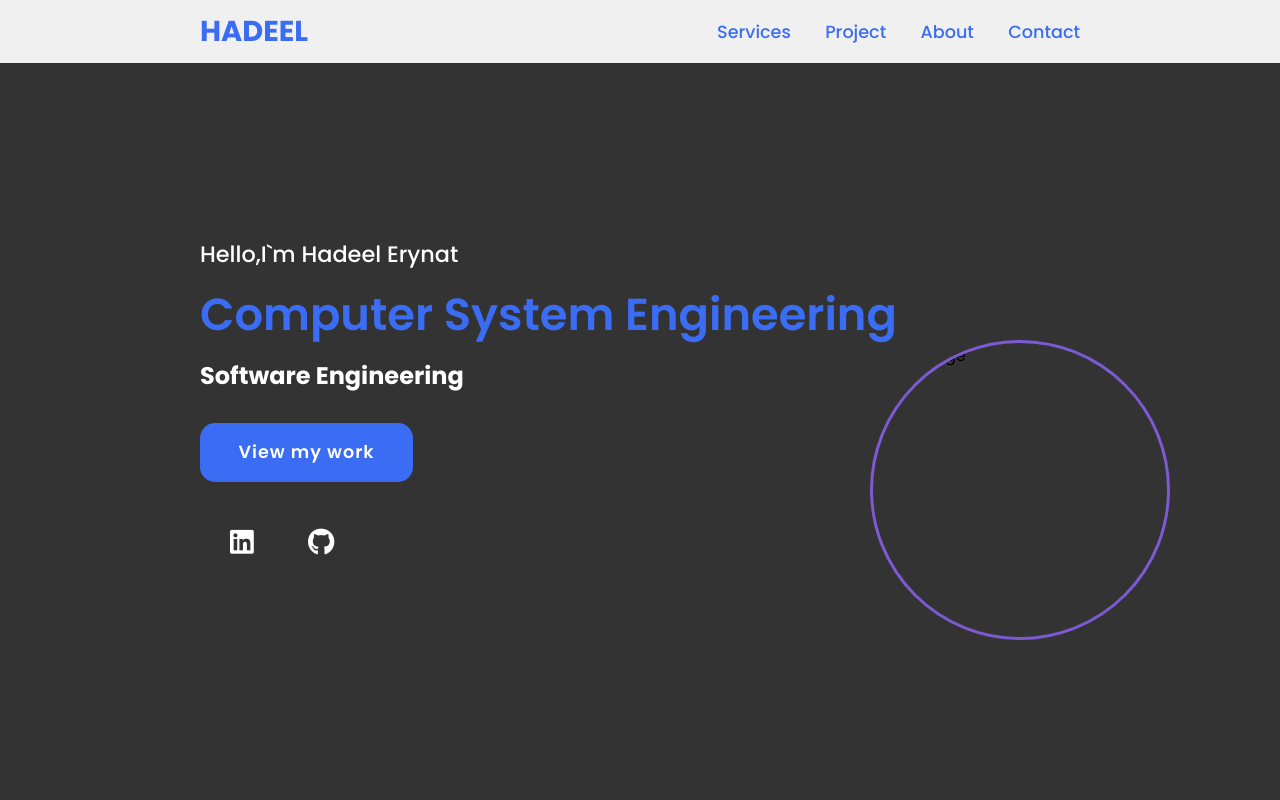
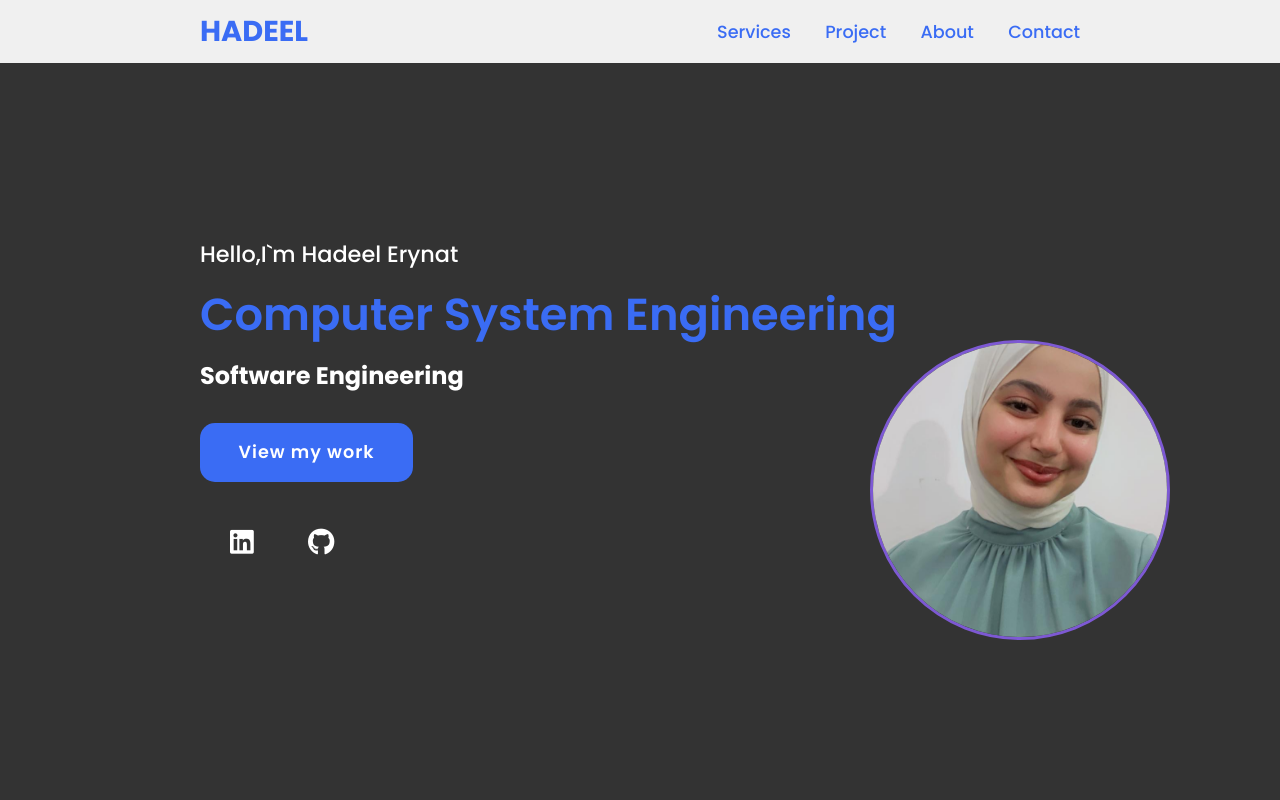
Before and after one commit to hadeeladel24/Portfolio, a plain HTML site: page index.html in a window 1280 px wide. Shown: the top 800 px of the page. Drawn offline with Linux system fonts and the light colour scheme; files whose address does not match are found by name; a web font is replaced by a local one.

Commit message:
Update index.html

```diff
--- a/index.html
+++ b/index.html
@@ -22,7 +22,7 @@
     </header>
     <section class="main">
         <div>
-            <img class="profile" src="images/WhatsApp Image 2024-07-11 at 19.01.11_af6d8900.jpg" alt="no image">
+            <img class="profile" src="WhatsApp Image 2024-07-11 at 19.01.11_af6d8900.jpg" alt="no image">
             <h2> Hello,I`m Hadeel Erynat <br><span>Computer System Engineering </span></h2>
             <h3>  Software Engineering</h3>
             <a href="#project" class="main-btn">View my work</a>
```
